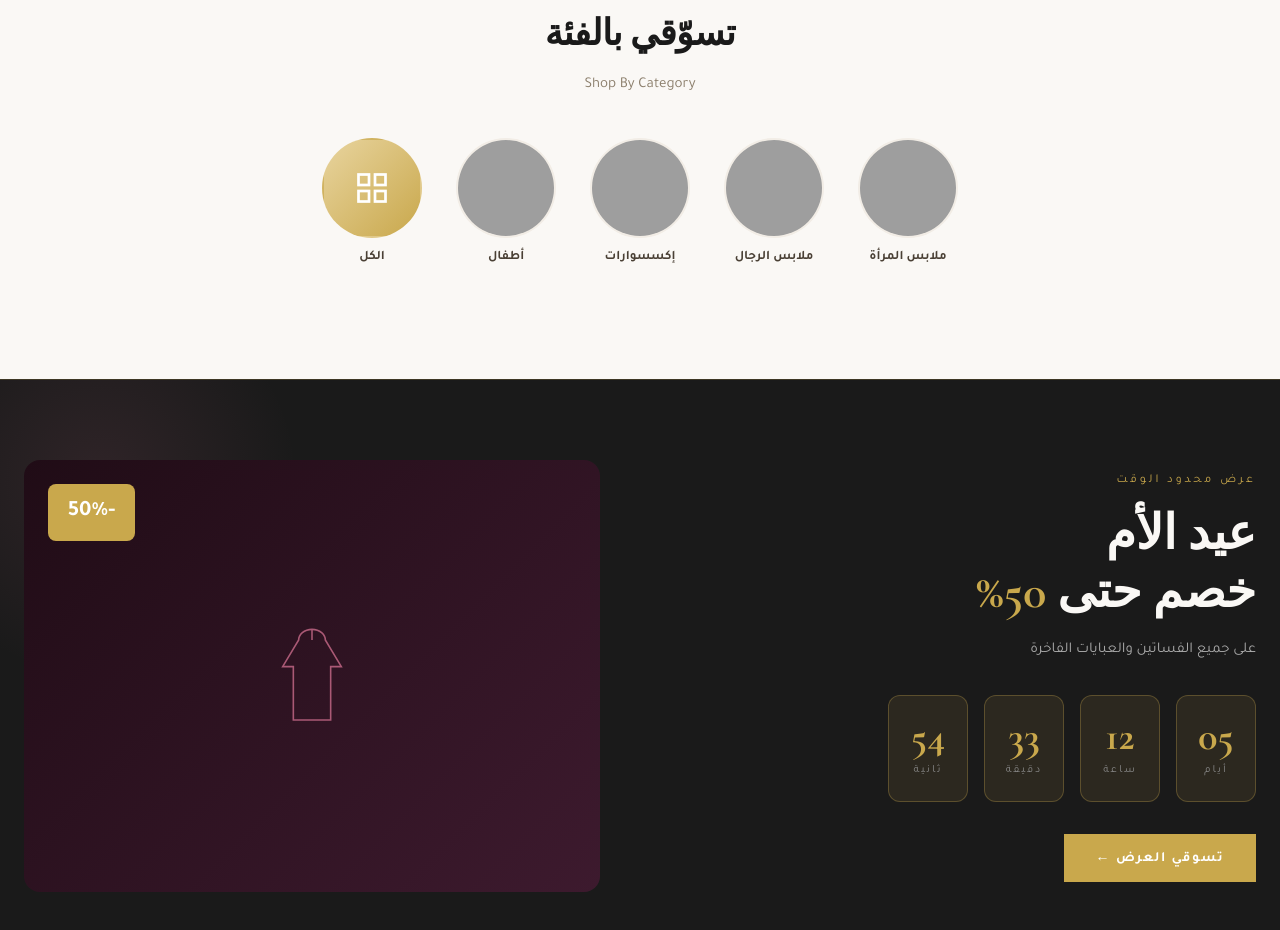
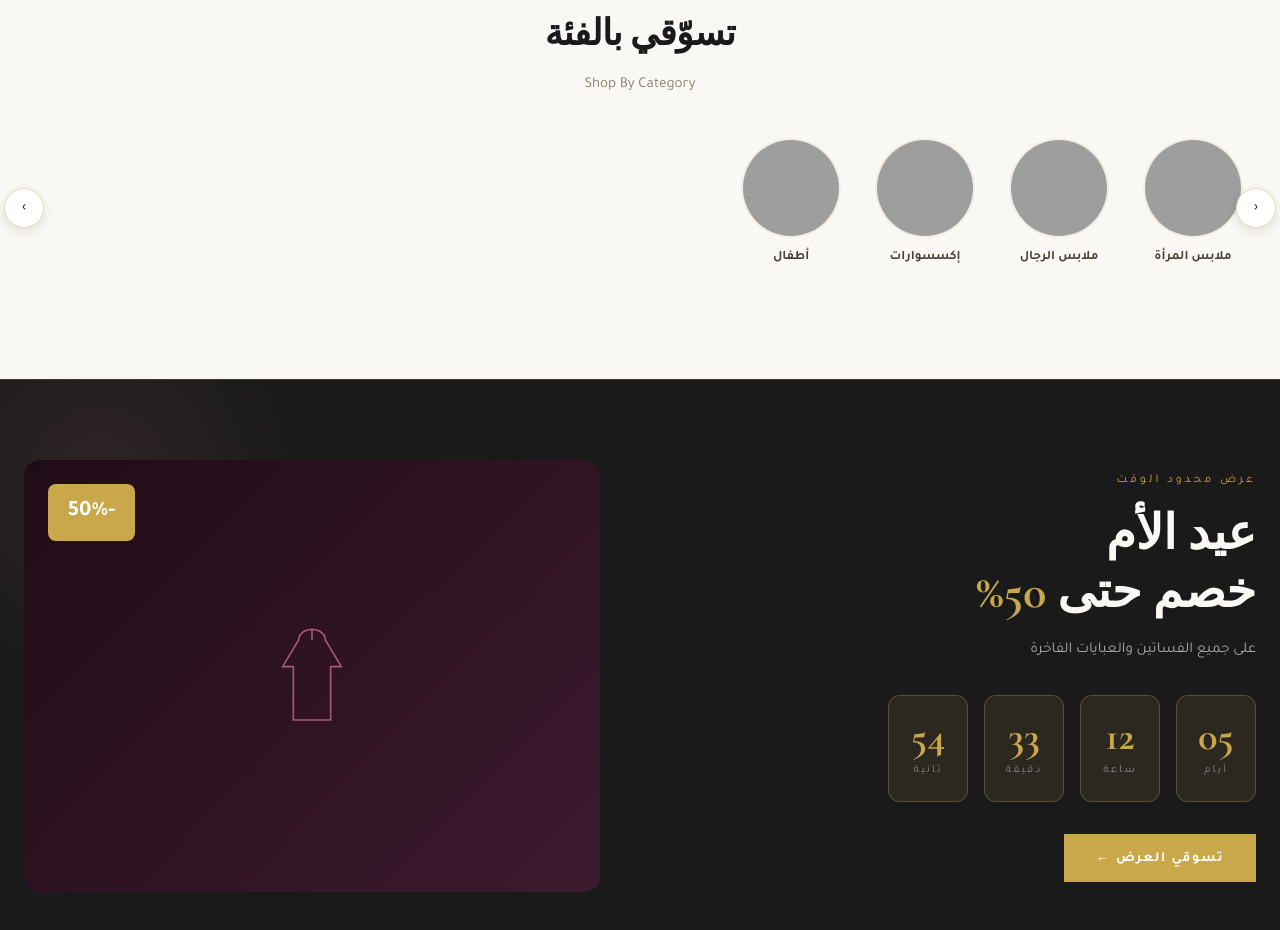
Before and after one commit to qshahem1/royalwaystore, a plain HTML site: page index.html in a window 1280 px wide. Shown: the part 939-1869 px from the top of the page. Drawn offline with nearby package versions, Linux system fonts and the light colour scheme; grey boxes are pictures that could not be loaded.

Commit message:
Fix categories scroll, add navigation arrows, fix active filter logic

```diff
--- a/index.html
+++ b/index.html
@@ -527,7 +527,8 @@ nav.scrolled { box-shadow: 0 4px 24px rgba(201,168,76,0.15); }
   overflow-x: auto;
   padding-bottom: 12px;
   scrollbar-width: none;
-  justify-content: center;
+  justify-content: flex-start;
+  padding-right: 8px;
 }
 .categories-grid::-webkit-scrollbar { display: none; }
 .cat-card {
@@ -1401,7 +1402,11 @@ footer {
         <div class="section-sub">Shop By Category</div>
       </div>
     </div>
-    <div class="categories-grid reveal" id="cats-grid"></div>
+    <div style="position:relative">
+      <button onclick="scrollCats(-1)" style="position:absolute;right:-20px;top:50%;transform:translateY(-50%);z-index:5;width:40px;height:40px;border-radius:50%;background:white;border:1.5px solid rgba(201,168,76,0.4);box-shadow:0 4px 12px rgba(0,0,0,0.1);display:flex;align-items:center;justify-content:center;cursor:pointer;transition:all 0.2s" onmouseover="this.style.background='var(--gold)';this.style.color='white'" onmouseout="this.style.background='white';this.style.color='inherit'">‹</button>
+      <button onclick="scrollCats(1)" style="position:absolute;left:-20px;top:50%;transform:translateY(-50%);z-index:5;width:40px;height:40px;border-radius:50%;background:white;border:1.5px solid rgba(201,168,76,0.4);box-shadow:0 4px 12px rgba(0,0,0,0.1);display:flex;align-items:center;justify-content:center;cursor:pointer;transition:all 0.2s" onmouseover="this.style.background='var(--gold)';this.style.color='white'" onmouseout="this.style.background='white';this.style.color='inherit'">›</button>
+      <div class="categories-grid reveal" id="cats-grid"></div>
+    </div>
   </div>
 </section>
 
@@ -1803,6 +1808,16 @@ const DEFAULT_PRODUCTS = [
 ];
 function getRWData(key, def) { try { const v = localStorage.getItem(key); return v ? JSON.parse(v) : def; } catch(e) { return def; } }
 
+// إذا الأقسام المحفوظة كلها معطلة = بيانات قديمة/خربانة → امسحها تا ترجع للافتراضي
+(function migrateCats() {
+  try {
+    const saved = JSON.parse(localStorage.getItem('rw_categories'));
+    if (saved && Array.isArray(saved) && saved.every(c => c.active === false || c.active === undefined)) {
+      localStorage.removeItem('rw_categories');
+    }
+  } catch(e) { localStorage.removeItem('rw_categories'); }
+})();
+
 function renderCategories() {
   const DEFAULT_CATS = [
     {id:'women',   active:true,  name:'ملابس المرأة',    img:'https://images.unsplash.com/photo-1581044777550-4cfa60707c03?w=200&q=80'},
@@ -1826,23 +1841,23 @@ function renderCategories() {
     {id:'toys',    active:false, name:'ألعاب أطفال',     img:'https://images.unsplash.com/photo-1558060370-d644479cb6f7?w=200&q=80'},
     {id:'school',  active:false, name:'مستلزمات مدرسية', img:'https://images.unsplash.com/photo-1503676260728-1c00da094a0b?w=200&q=80'},
   ];
-  const cats = getRWData('rw_categories', DEFAULT_CATS).filter(c => c.active !== false);
+  const saved = getRWData('rw_categories', null);
+  const merged = DEFAULT_CATS.map(def => {
+    const s = saved ? saved.find(x => x.id === def.id) : null;
+    const active = (s && typeof s.active === 'boolean') ? s.active : def.active;
+    return { ...def, ...(s || {}), active };
+  });
+  const cats = merged.filter(c => c.active === true);
+  const finalCats = cats.length > 0 ? cats : DEFAULT_CATS.filter(c => c.active === true);
   const grid = document.getElementById('cats-grid');
-  grid.innerHTML = cats.map(c => `
-    <div class="cat-card" onclick="filterProducts('${c.id}')">
+  grid.innerHTML = finalCats.map(c => `
+    <div class="cat-card" onclick="document.getElementById('products-section').scrollIntoView({behavior:'smooth'});setTimeout(()=>filterProducts('${c.id}'),400)">
       <div class="cat-circle">
         ${c.img ? `<img src="${c.img}" alt="${c.name}" onerror="this.style.display='none'">` : ''}
       </div>
       <div class="cat-card-name">${c.name}</div>
     </div>
-  `).join('') + `
-    <div class="cat-card" onclick="filterProducts('all')">
-      <div class="cat-circle" style="background:linear-gradient(135deg,var(--gold-light),var(--gold));display:flex;align-items:center;justify-content:center;">
-        <svg width="36" height="36" viewBox="0 0 24 24" fill="none" stroke="white" stroke-width="1.8"><rect x="3" y="3" width="7" height="7"/><rect x="14" y="3" width="7" height="7"/><rect x="3" y="14" width="7" height="7"/><rect x="14" y="14" width="7" height="7"/></svg>
-      </div>
-      <div class="cat-card-name">الكل</div>
-    </div>
-  `;
+  `).join('');
 }
 let products = getRWData('rw_products', DEFAULT_PRODUCTS).filter(p => p.status !== 'unavailable');
 
@@ -2102,6 +2117,11 @@ function applyNotifBar() {
   if (textNode && textNode.nodeType === 3) textNode.nodeValue = '\n  ' + notif.text + '\n  ';
 }
 
+function scrollCats(dir) {
+  const grid = document.getElementById('cats-grid');
+  grid.scrollBy({ left: dir * -280, behavior: 'smooth' });
+}
+
 function observeReveal() {
   const obs = new IntersectionObserver((entries) => {
     entries.forEach(e => {
```
